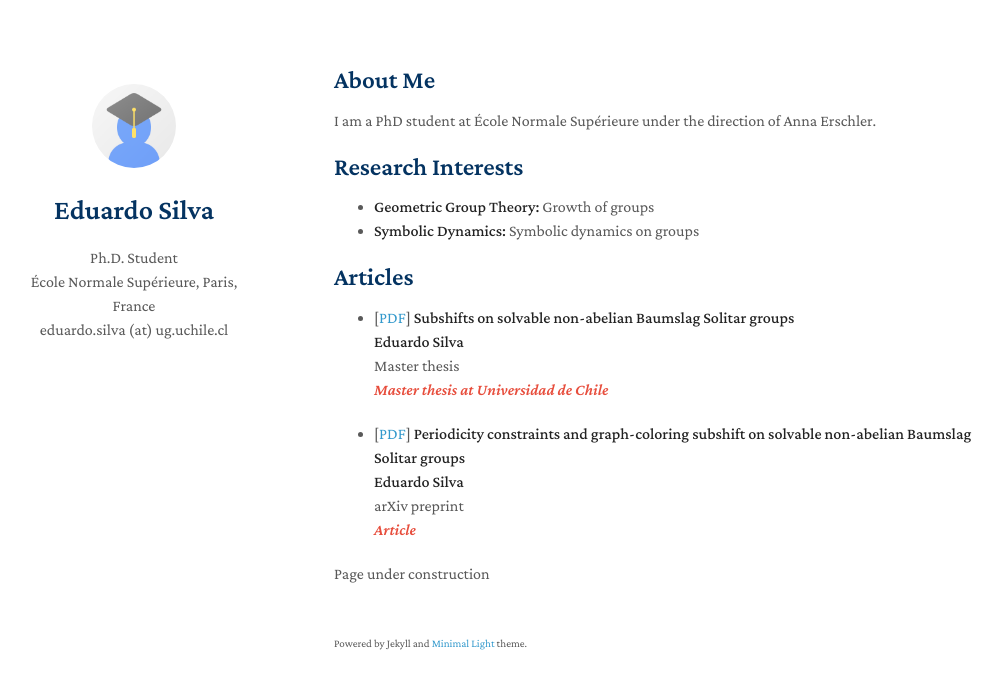
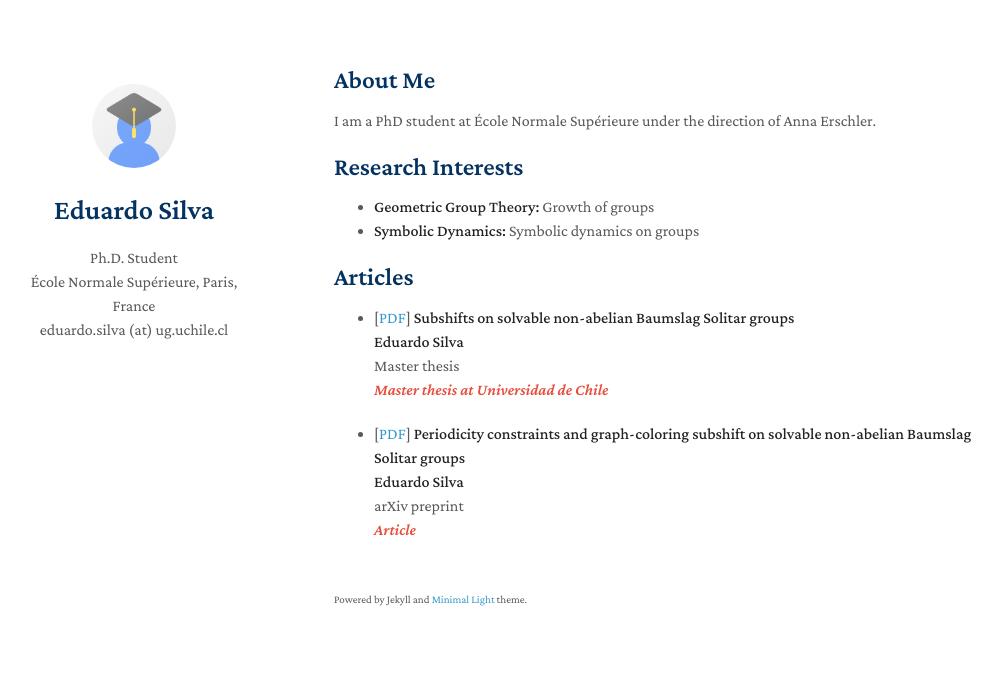
Before and after one commit to edoasd/esilvaa, a Jekyll site: the page built from index.md, in a window 1280 px wide. Shown: the top 689 px of the page, without its empty margins (136-1139 px from the left). Built offline with Jekyll 4.4.1, drawn with Linux system fonts in a browser that asks for light colours; nearby versions of some CDN libraries; a style sheet for code colours, icons or effects is not loaded; our own code applies the rules of GitHub Pages for plain Markdown files.

Commit message:
Update index.md

```diff
--- a/index.md
+++ b/index.md
@@ -13,7 +13,7 @@ I am a PhD student at École Normale Supérieure under the direction of Anna Ers
 
 <!--## News
 
-<!-- - **[Feb. 2020]** Our paper about incremental learning is accepted to [CVPR 2020](http://cvpr2020.thecvf.com/).
+--- - **[Feb. 2020]** Our paper about incremental learning is accepted to [CVPR 2020](http://cvpr2020.thecvf.com/).
 --- - **[Feb. 2020]** We will host the [ACM Multimedia Asia 2020](https://mmasia2020.org/) conference in Singapore!
 --- - **[Sept. 2019]** Our paper about few-shot learning is accepted to [NeurIPS 2019](https://nips.cc/Conferences/2019).
 --- - **[Mar. 2019]** Our paper about few-shot learning is accepted to [CVPR 2019](http://cvpr2019.thecvf.com/).
@@ -69,4 +69,3 @@ I am a PhD student at École Normale Supérieure under the direction of Anna Ers
 - Conference Reviewers: [NeurIPS 2020](https://neurips.cc/Conferences/2020), and [CVPR 2020](http://cvpr2020.thecvf.com/).
 - Journal Reviewers: [T-PAMI](https://ieeexplore.ieee.org/xpl/RecentIssue.jsp?punumber=34), and [IJCV](https://www.springer.com/journal/11263).
 -->
-Page under construction
```
